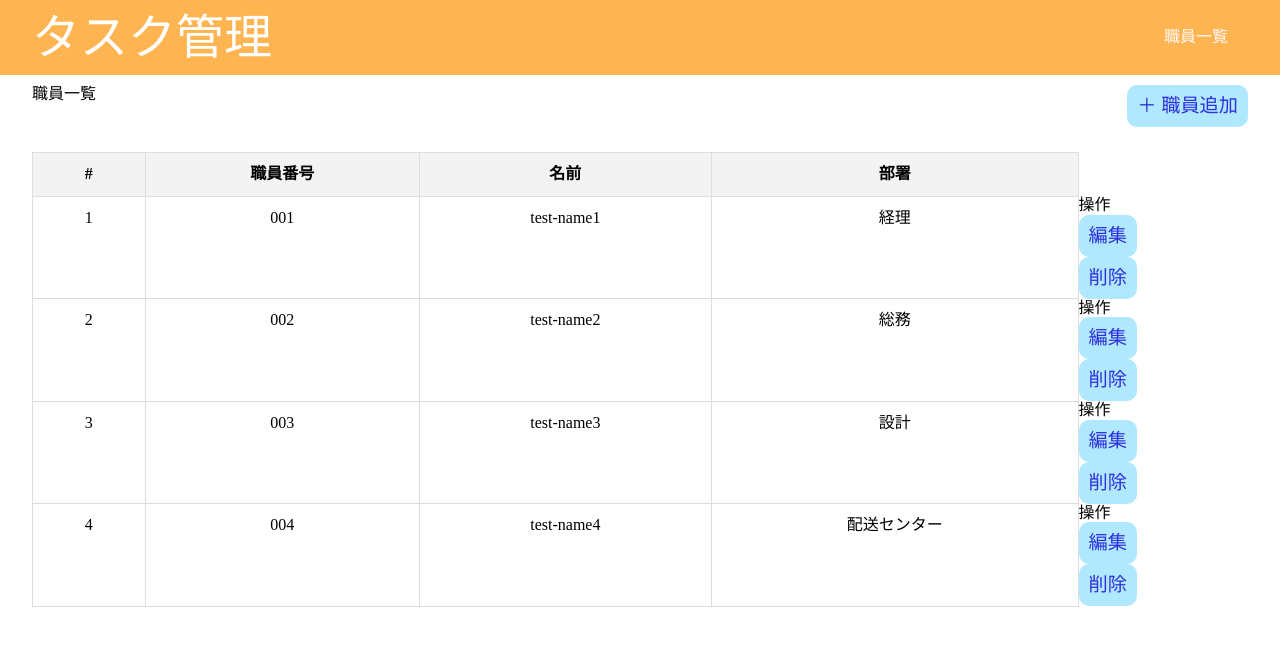
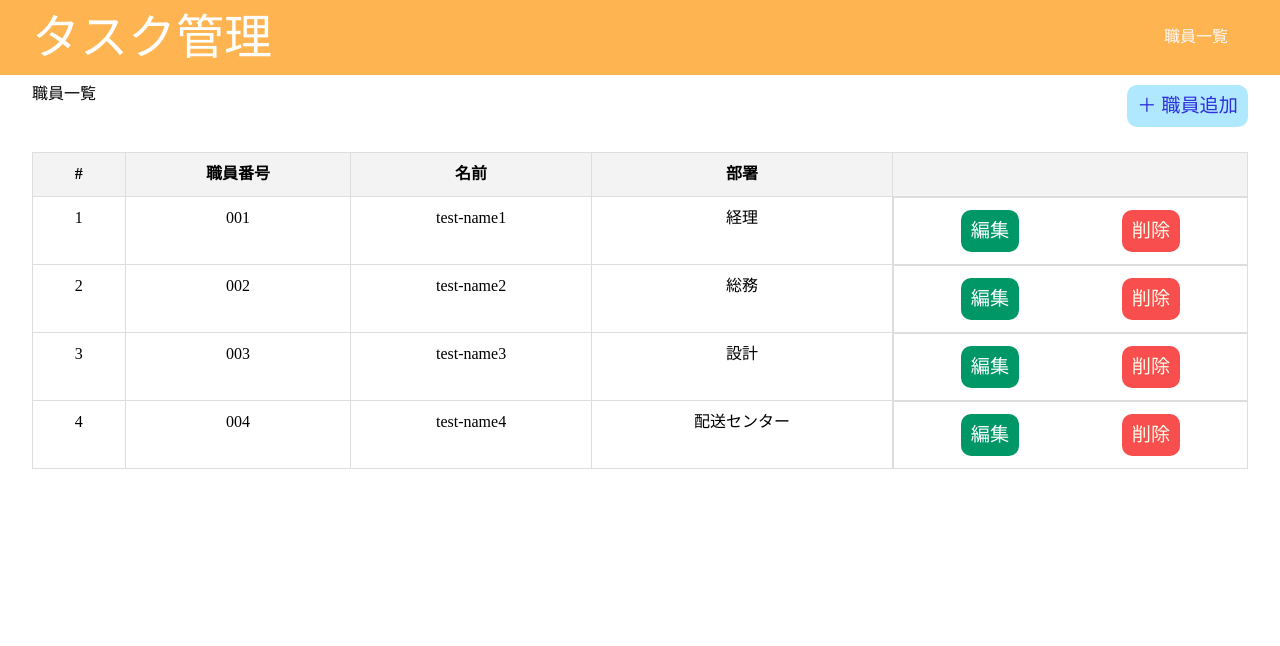
Before and after one commit to cookie729/task-management, a Vue app: page /staff-top in a window 1280 px wide. Shown: the top 646 px of the page. Built offline with nearby package versions, Linux system fonts and the light colour scheme.

Commit message:
feat: add button

```diff
--- /dev/null
+++ b/src/components/atoms/DangerButton.vue
@@ -0,0 +1,19 @@
+<template>
+  <div>
+    <button class="add">
+      <slot> </slot>
+    </button>
+  </div>
+</template>
+
+<script setup lang="ts"></script>
+
+<style scoped>
+button {
+  font-size: 1.2rem;
+  background: rgb(249, 78, 78);
+  padding: 10px;
+  color: rgb(255, 252, 235);
+  border-radius: 10px;
+}
+</style>
--- a/src/components/atoms/PrimaryButton.vue
+++ b/src/components/atoms/PrimaryButton.vue
@@ -1,19 +1,30 @@
 <template>
   <div>
-    <button class="add">
+    <button class="add" :style="{ backgroundColor: props.backgroundColor, color: props.color }">
       <slot> </slot>
     </button>
   </div>
 </template>
 
-<script setup lang="ts"></script>
+<script setup lang="ts">
+import { defineProps } from 'vue'
+
+const props = defineProps({
+  backgroundColor: {
+    type: String,
+    default: 'rgb(175, 232, 255)'
+  },
+  color: {
+    type: String,
+    default: 'rgb(47, 47, 220)'
+  }
+})
+</script>
 
 <style scoped>
 button {
   font-size: 1.2rem;
-  background: rgb(175, 232, 255);
   padding: 10px;
-  color: rgb(47, 47, 220);
   border-radius: 10px;
 }
 </style>
--- a/src/views/staffTop.vue
+++ b/src/views/staffTop.vue
@@ -16,9 +16,10 @@
         <td>{{ staff.code }}</td>
         <td>{{ staff.name }}</td>
         <td>{{ staff.department }}</td>
-        操作
-        <PrimaryButton>編集</PrimaryButton>
-        <PrimaryButton>削除</PrimaryButton>
+        <td class="d-flex">
+          <PrimaryButton backgroundColor="#009766" color="rgb(255, 255, 255)"> 編集 </PrimaryButton>
+          <DangerButton>削除</DangerButton>
+        </td>
       </tr>
     </table>
   </div>
@@ -27,19 +28,22 @@
 <script setup lang="ts">
 import { ref } from 'vue'
 import PrimaryButton from '../components/atoms/PrimaryButton.vue'
+import DangerButton from '../components/atoms/DangerButton.vue'
 
 interface Staff {
   id: number
   name: string
   code: string
   department: string
+  control: string
 }
 
 const tableHeader = {
   id: '#',
   code: '職員番号',
   name: '名前',
-  department: '部署'
+  department: '部署',
+  control: ''
 }
 
 const staffData: Staff[] = [
@@ -47,25 +51,29 @@ const staffData: Staff[] = [
     id: 1,
     code: '001',
     name: 'test-name1',
-    department: '経理'
+    department: '経理',
+    control: ''
   },
   {
     id: 2,
     code: '002',
     name: 'test-name2',
-    department: '総務'
+    department: '総務',
+    control: ''
   },
   {
     id: 3,
     code: '003',
     name: 'test-name3',
-    department: '設計'
+    department: '設計',
+    control: ''
   },
   {
     id: 4,
     code: '004',
     name: 'test-name4',
-    department: '配送センター'
+    department: '配送センター',
+    control: ''
   }
 ]
 
@@ -80,6 +88,10 @@ const staffList = ref(staffData)
     top: 10px;
     bottom: 10px;
   }
+}
+.d-flex {
+  display: flex;
+  justify-content: space-around;
 }
 
 .styled-table {
@@ -99,5 +111,4 @@ td {
 th {
   background-color: #f3f3f3;
 }
-
 </style>
```
Also changed, not shown: src/components/molecules/EditModal.vue (added, +29 -0 lines).
